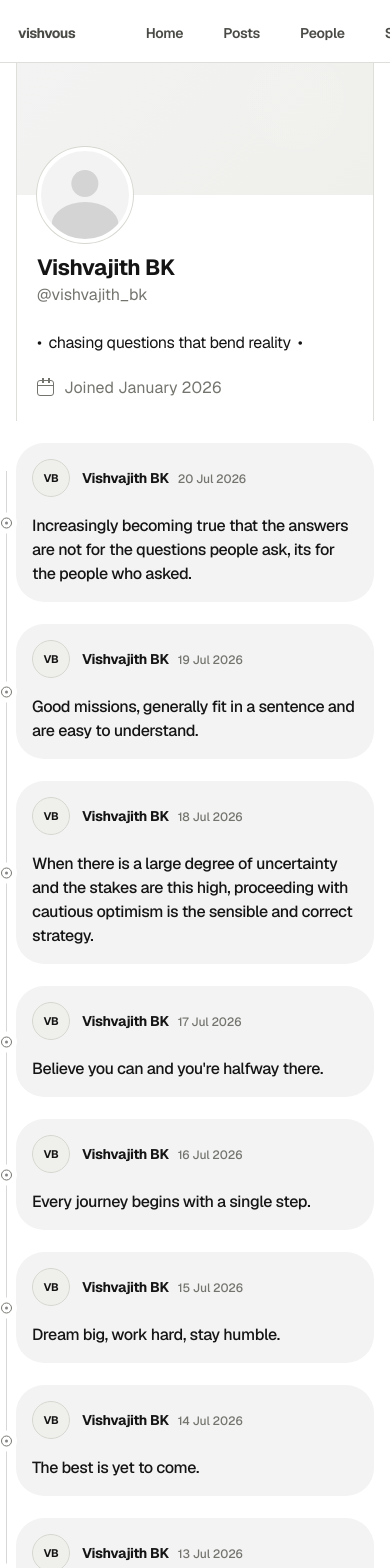
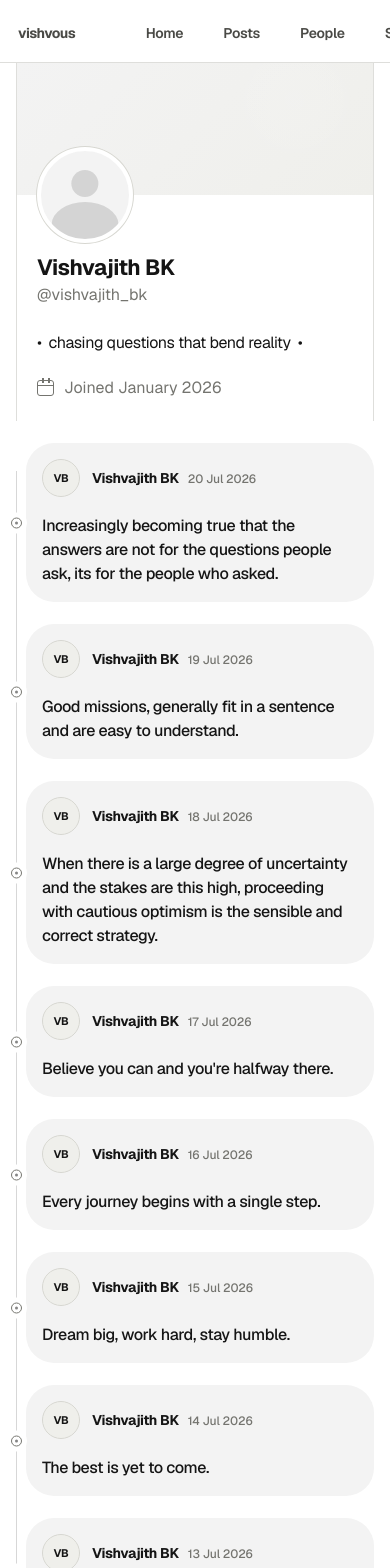
Before and after one commit to vishvajithbk/vishvous-portfolio-site, a Next.js app: page /posts in a window 390 px wide. Shown: the top 1568 px of the page. Built offline with nearby package versions, Linux system fonts and the light colour scheme.

Commit message:
Align Posts timeline with profile

```diff
--- a/app/posts/posts.module.css
+++ b/app/posts/posts.module.css
@@ -222,7 +222,7 @@
   position: absolute;
   top: var(--space-7);
   bottom: var(--space-7);
-  left: calc(0px - var(--space-8));
+  left: 0;
   width: 1px;
   background: var(--color-timeline);
   content: "";
@@ -231,6 +231,7 @@
 .timelineItem {
   position: relative;
   display: block;
+  margin-left: var(--space-8);
   animation: thought-enter var(--duration-enter) var(--ease-emphasized) both;
 }
 
@@ -381,7 +382,11 @@
   }
 
   .timeline::before {
-    left: -10px;
+    left: 0;
+  }
+
+  .timelineItem {
+    margin-left: 10px;
   }
 
   .marker {
```
